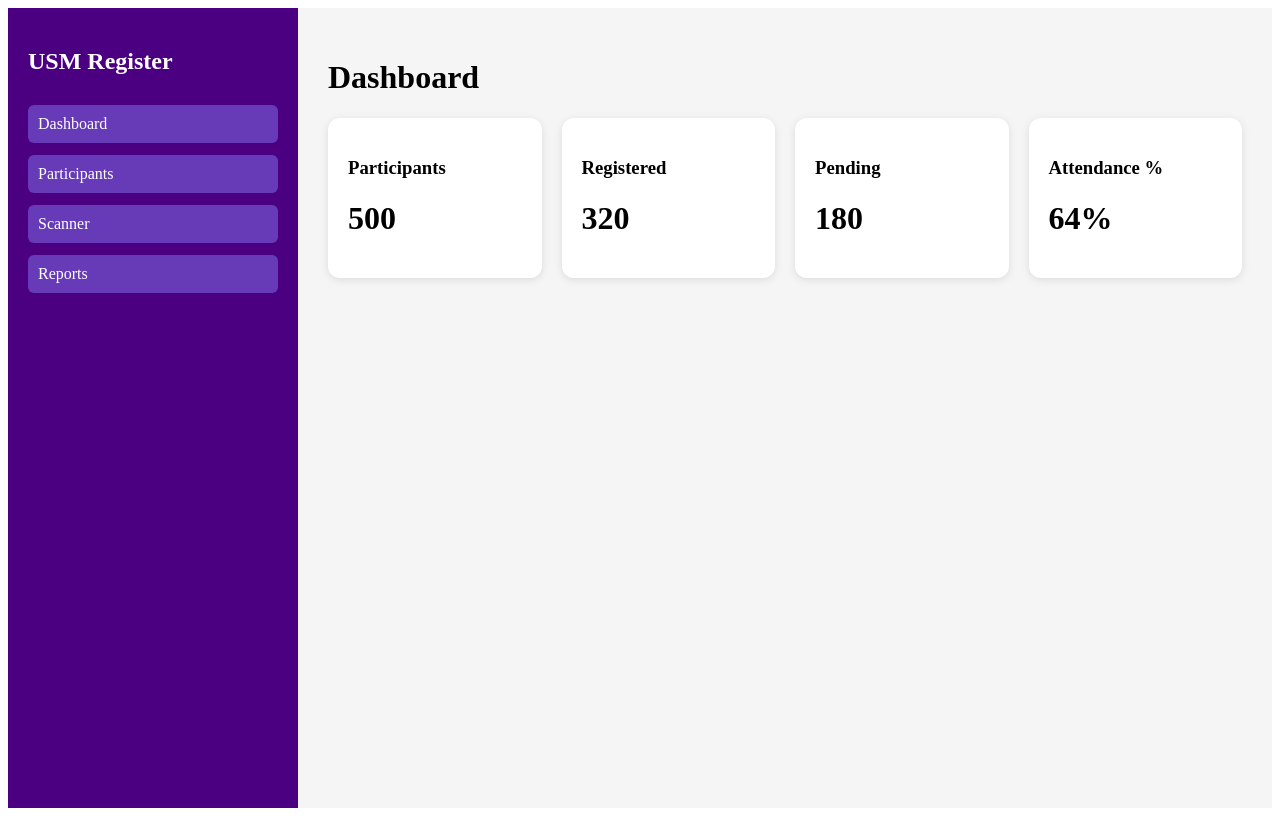
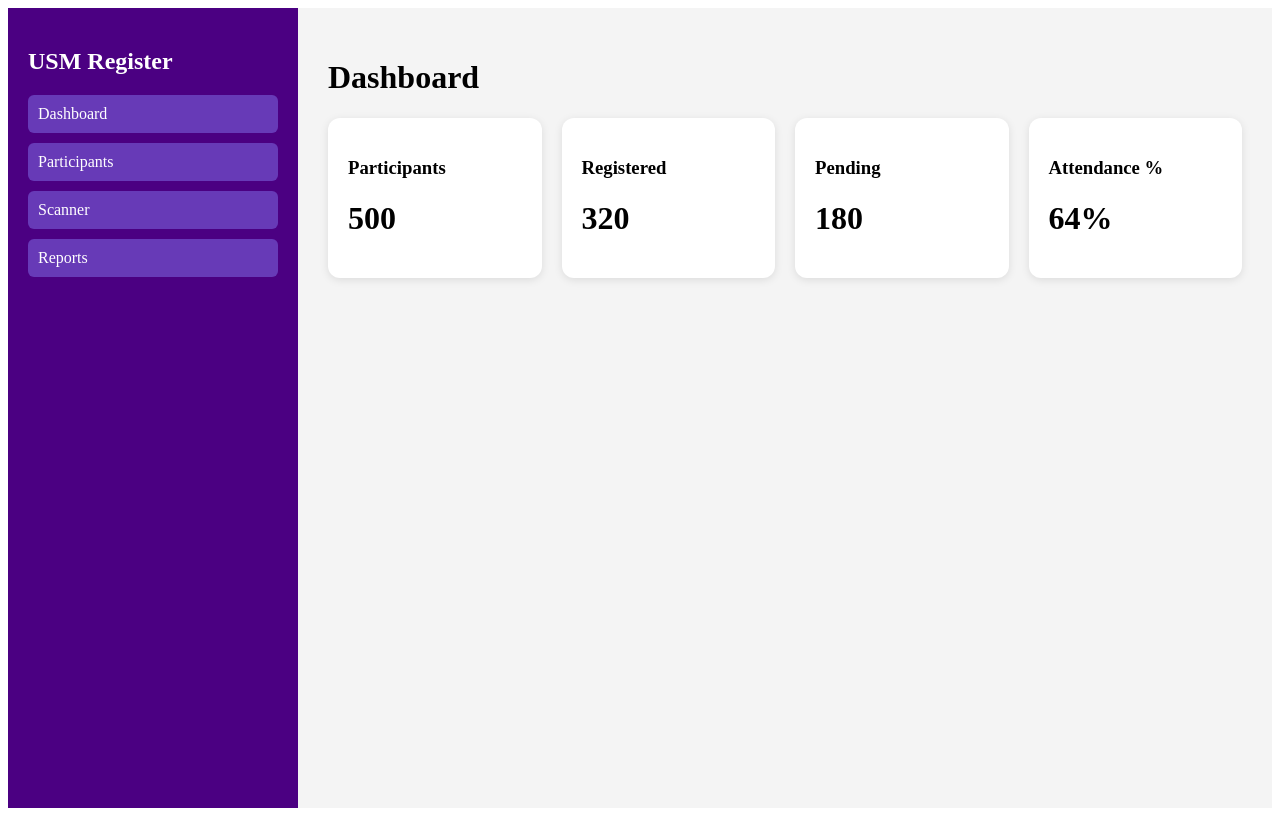
Before and after one commit to hazwanihanafi-commits/register, a React (Vite) app in the folder frontend/: page / in a window 1280 px wide. Built offline with nearby package versions, Linux system fonts and the light colour scheme.

Commit message:
Update MainLayout.jsx

```diff
--- a/frontend/src/layouts/MainLayout.jsx
+++ b/frontend/src/layouts/MainLayout.jsx
@@ -3,7 +3,6 @@ import { Link } from "react-router-dom";
 export default function MainLayout({ children }) {
   return (
     <div style={{ display: "flex", minHeight: "100vh" }}>
-      {/* Sidebar */}
       <aside
         style={{
           width: "250px",
@@ -14,7 +13,14 @@ export default function MainLayout({ children }) {
       >
         <h2>USM Register</h2>
 
-        <nav style={{ display: "flex", flexDirection: "column", gap: "12px", marginTop: "30px" }}>
+        <nav
+          style={{
+            display: "flex",
+            flexDirection: "column",
+            gap: "10px",
+            marginTop: "20px",
+          }}
+        >
           <Link style={linkStyle} to="/">Dashboard</Link>
           <Link style={linkStyle} to="/participants">Participants</Link>
           <Link style={linkStyle} to="/scanner">Scanner</Link>
@@ -22,8 +28,13 @@ export default function MainLayout({ children }) {
         </nav>
       </aside>
 
-      {/* Main Content */}
-      <main style={{ flex: 1, padding: "30px", background: "#f5f5f5" }}>
+      <main
+        style={{
+          flex: 1,
+          padding: "30px",
+          background: "#F4F4F4",
+        }}
+      >
         {children}
       </main>
     </div>
@@ -34,6 +45,6 @@ const linkStyle = {
   color: "white",
   textDecoration: "none",
   padding: "10px",
+  background: "#673AB7",
   borderRadius: "6px",
-  background: "#673AB7",
 };
```
